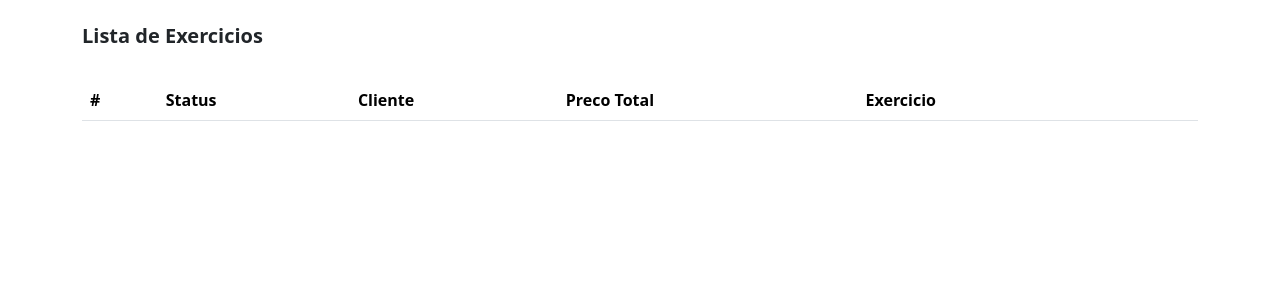
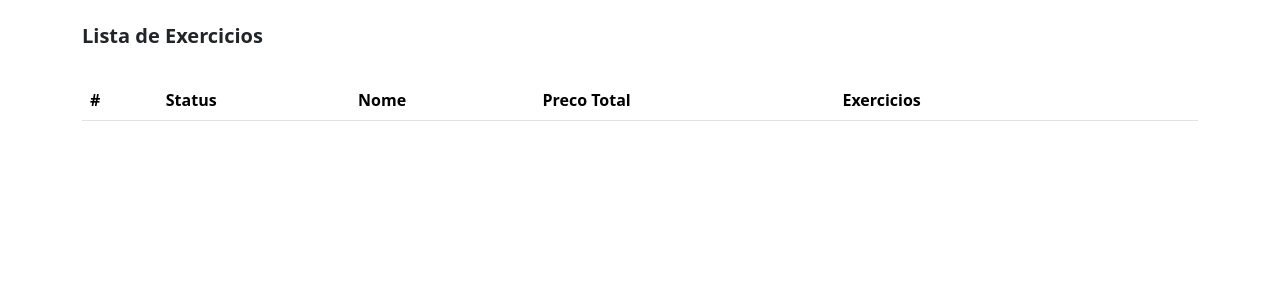
Before and after one commit to anleaes/2023-02-UDWMJ-GRUPO-06, a Django app: page /exercicio/ in a window 1280 px wide. Shown: the part 56-356 px from the top of the page. Run offline with Django 4.2, Linux system fonts and the light colour scheme; data that the repository does not hold is empty; some libraries are stand-ins or nearby versions.

Commit message:
Modificações pequnas no HTML

```diff
--- a/templates/Alimento/list_alimento.html
+++ b/templates/Alimento/list_alimento.html
@@ -20,9 +20,9 @@
                     <tr>
                     <th scope="col">#</th>
                     <th scope="col">Status</th>
-                    <th scope="col">Cliente</th>
+                    <th scope="col">Nome</th>
                     <th scope="col">Preco Total</th>
-                    <th scope="col">Itens de pedido</th>
+                    <th scope="col">Alimentos/th>
                     <th scope="col"></th>
                     <th scope="col"></th>
                     </tr>
--- a/templates/exercicio/list_exercicio.html
+++ b/templates/exercicio/list_exercicio.html
@@ -19,9 +19,9 @@
                     <tr>
                     <th scope="col">#</th>
                     <th scope="col">Status</th>
-                    <th scope="col">Cliente</th>
+                    <th scope="col">Nome</th>
                     <th scope="col">Preco Total</th>
-                    <th scope="col">Exercicio</th>
+                    <th scope="col">Exercicios</th>
                     <th scope="col"></th>
                     <th scope="col"></th>
                     </tr>
```
